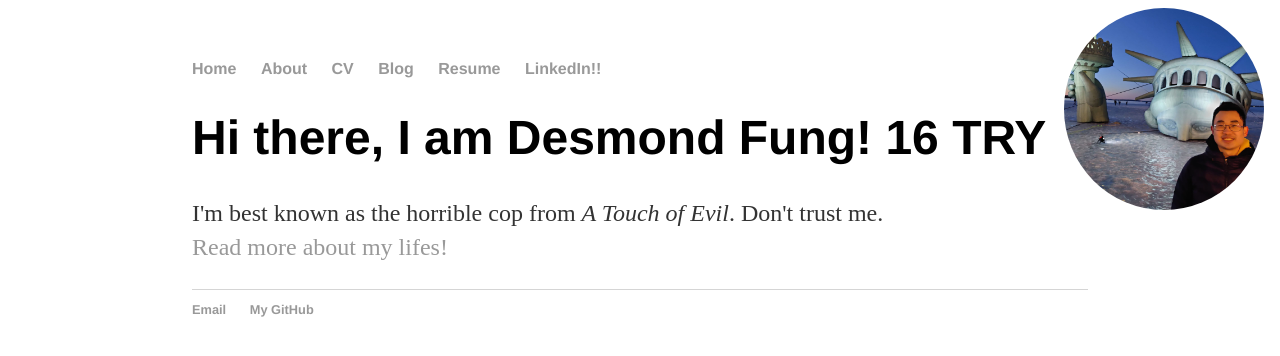
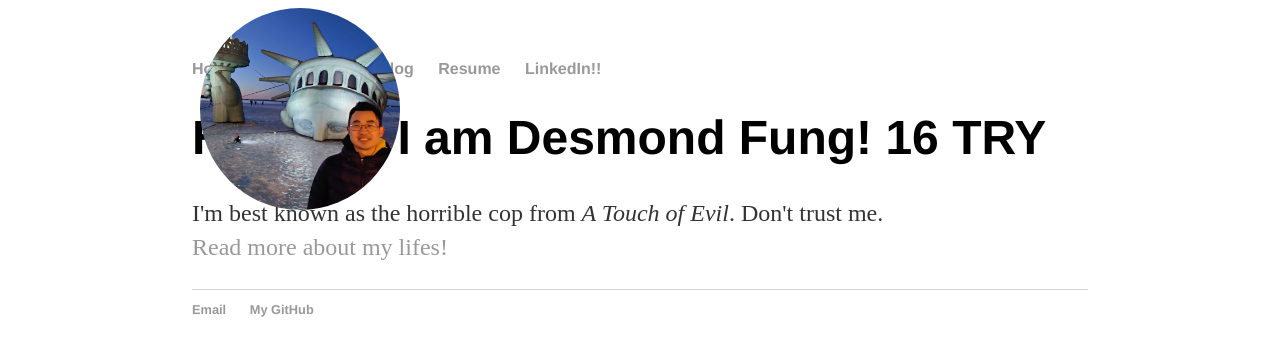
Before and after one commit to ddhangdd/ddhangdd.github.io, a Jekyll site: the page built from index.html, in a window 1280 px wide. Shown: the top 356 px of the page. Built offline with Jekyll 4.4.1, drawn with Linux system fonts in a browser that asks for light colours.

Commit message:
Update main.css

```diff
--- a/css/main.css
+++ b/css/main.css
@@ -27,7 +27,7 @@ h1 {
 .topleft {
   position: absolute;
   top: 8px;
-  right: 16px;
+  left: 200px;
 }
 
 p {
```
